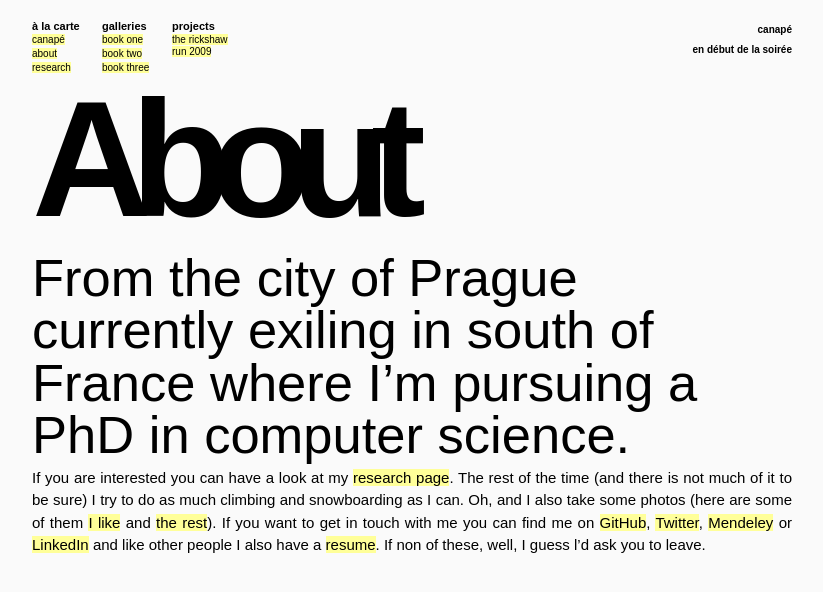
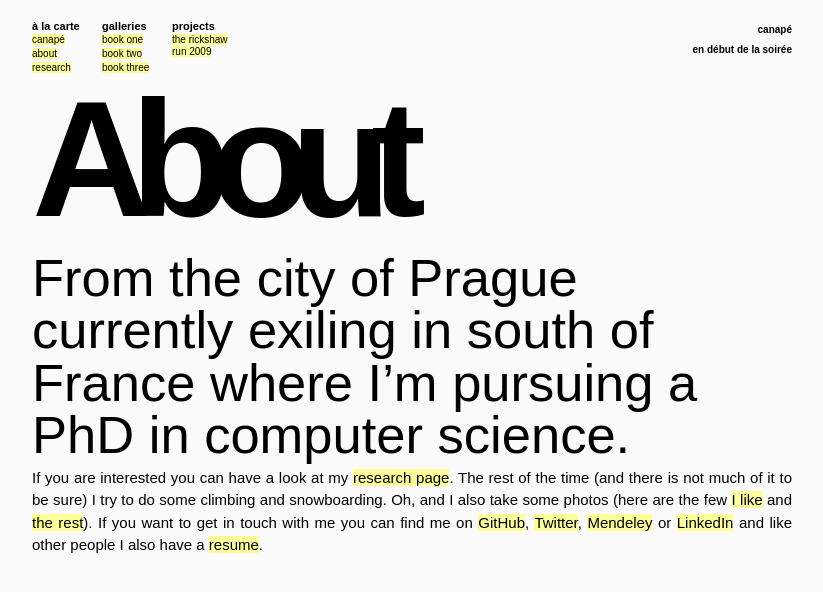
Before and after one commit to fikovnik/fikovnik.github.com, a Jekyll site: the page built from about.md, in a window 1280 px wide. Shown: the top 592 px of the page, without its empty margins (18-841 px from the left). Built offline with Jekyll 4.4.1, drawn with Linux system fonts in a browser that asks for light colours.

```diff
--- a/_config.yml
+++ b/_config.yml
@@ -4,7 +4,7 @@ host: http://fikovnik.net
 
 pygments: true
 markdown: kramdown
-permalink: pretty
+# permalink: pretty
 
 exclude:
 
--- a/_layouts/base.html
+++ b/_layouts/base.html
@@ -49,23 +49,23 @@ $(document).ready(function()
 
 <ul>
 <li class='section-title'>à la carte</li>
-<li><a href="{{ site.baseurl }}/index.html">canapé</a></li>
+<li><a href="/index.html">canapé</a></li>
 {% for section in site.sections %}
-<li><a href="{{ site.baseurl }}/{{ section.name }}">{{ section.title }}</a></li>
+<li><a href="/{{ section.name }}.html">{{ section.title }}</a></li>
 {% endfor %}
 </ul>
 
 <ul>
 <li class='section-title'>galleries</li>
 {% for gallery in site.galleries %}
-<li><a href="{{ site.baseurl }}/galleries/{{ gallery.name }}">{{ gallery.title }}</a></li>
+<li><a href="/galleries/{{ gallery.name }}.html">{{ gallery.title }}</a></li>
 {% endfor %}
 </ul>
 
 <ul>
 <li class='section-title'>projects</li>
 {% for project in site.projects %}
-<li><a href="{{ site.baseurl }}/projects/{{ project.name }}">{{ project.title }}</a></li>
+<li><a href="/projects/{{ project.name }}.html">{{ project.title }}</a></li>
 {% endfor %}
 </ul>
 </div>
--- a/about.md
+++ b/about.md
@@ -6,16 +6,13 @@
 ## From the city of Prague currently exiling in south of France where I'm pursuing a PhD in computer science. ##
 
 If you are interested you can have a look at my [research
-page][research]. The rest of the time (and there is not much of it to
-be sure) I try to do as much climbing and snowboarding as I can. Oh,
-and I also take some photos (here are some of them [I like][galleries]
+page](research.html). The rest of the time (and there is not much of it to
+be sure) I try to do some climbing and snowboarding. Oh,
+and I also take some photos (here are the few [I like](galleries.html)
 and [the rest][picassa]). If you want to get in touch with me you can
 find me on [GitHub][], [Twitter][], [Mendeley][] or [LinkedIn][] and
-like other people I also have a [resume][CV].  If non of these, well,
-I guess l'd ask you to leave.
+like other people I also have a [resume][CV].
 
-[research]: {{site.baseurl}}/research
-[galleries]: {{site.baseurl}}/galleries
 [picassa]: https://plus.google.com/photos/108299041717917438160/albums?hl=en_US
 [CNRS]: http://www.cnrs.fr/
 [I3S]: http://www.i3s.unice.fr/
```
Also changed, not shown: _posts/2011-06-12-the-one-with-kuler.md (+5 -5 lines), galleries.html (added, +10 -0 lines), galleries/book3.md (+0 -5 lines).
